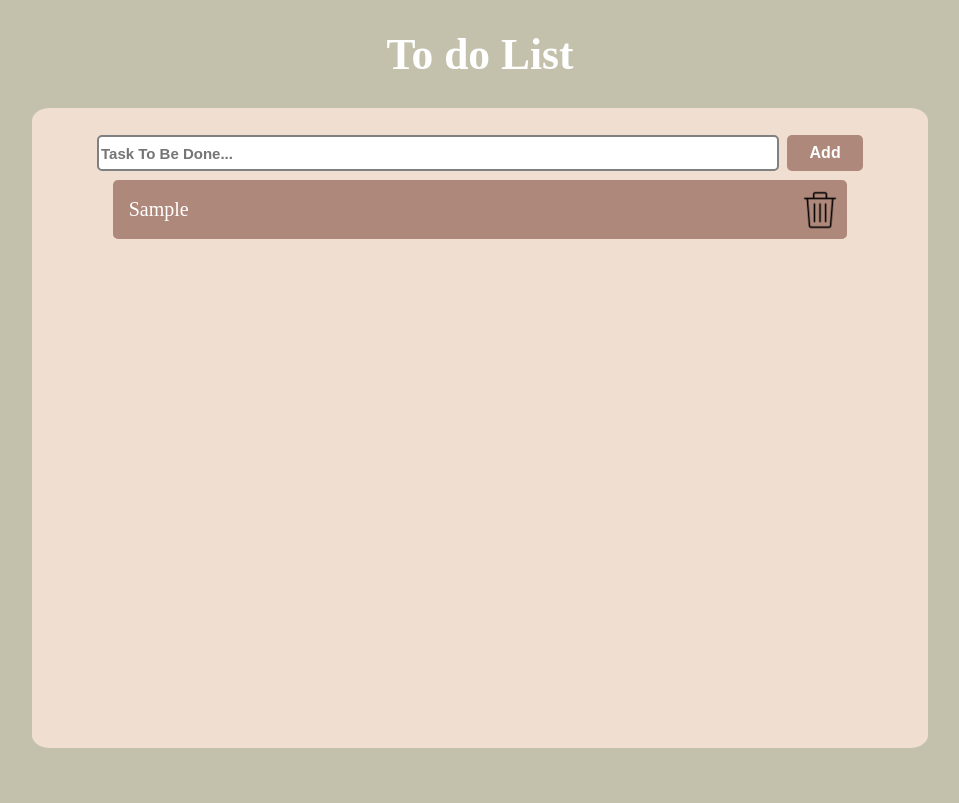
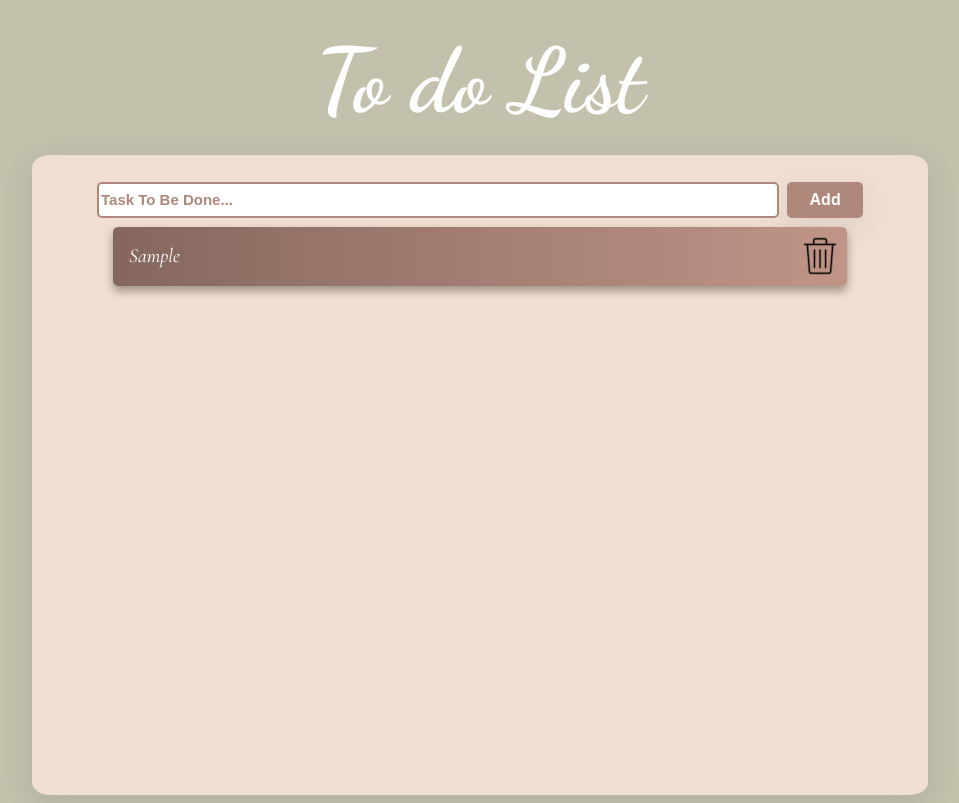
Before and after one commit to Ge0rgeM/ToDoList, a plain HTML site: page index.html in a window 1280 px wide. Both pictures are taken after typing "Sample" into the empty fields and a click on the button "Add". Shown: the whole page, without its empty margins (160-1119 px from the left). Drawn offline with nearby package versions, Linux system fonts and the light colour scheme; a web font is replaced by a local one.

Commit message:
Update index.html

```diff
--- a/index.html
+++ b/index.html
@@ -4,7 +4,18 @@
     <meta charset="UTF-8">
     <meta http-equiv="X-UA-Compatible" content="IE=edge">
     <meta name="viewport" content="width=device-width, initial-scale=1.0">
-    <title>Document</title>
+    <link rel="preconnect" href="https://fonts.googleapis.com">
+    <link rel="preconnect" href="https://fonts.gstatic.com" crossorigin>
+    <link href="https://fonts.googleapis.com/css2?family=Shalimar&display=swap" rel="stylesheet">
+    <link rel="preconnect" href="https://fonts.googleapis.com">
+    <link rel="preconnect" href="https://fonts.gstatic.com" crossorigin>
+    <link href="https://fonts.googleapis.com/css2?family=Dancing+Script:wght@700&family=Shalimar&display=swap" rel="stylesheet">
+    <link rel="preconnect" href="https://fonts.googleapis.com">
+    <link rel="preconnect" href="https://fonts.gstatic.com" crossorigin>
+    <link href="https://fonts.googleapis.com/css2?family=Cormorant+Garamond:ital@1&display=swap" rel="stylesheet">
+    <meta property="og:image" content="./ToDoList.png"/>
+    <meta name="description" content="To Do List for future ">
+    <title>To Do List</title>
 </head>
 <style type="text/css">
     body{
@@ -13,7 +24,9 @@
     #header{
         text-align: center;
         color: white;
-        font-size: 1.7vw;
+        padding: 20px 0 20px 0;
+        font-size: 7vw;
+        font-family: 'Dancing Script',Verdana, sans-serif, cursive;
     }
     #container{
         width: 70vw;
@@ -21,6 +34,7 @@
         background-color: #F0DED0;
         border-radius: 2%;
         margin: auto;
+        box-shadow: rgba(100, 100, 111, 0.2) 0px 7px 29px 0px;
     }
     #task{
         display: flex;
@@ -31,10 +45,16 @@
         width: 80%;
         height: 30px;
         border-radius: 5px;
-        border: 2px solid gray;
+        border: 2px solid #AE887B;
         margin: 0 1% 0 0;
         font-size: 15px;
         font-weight: bold;
+    }
+    #task input:focus{
+        outline: #AE887B;
+    }
+    #task input::placeholder{
+        color: #AE887B;
     }
     #task button{
         color: white;
@@ -46,10 +66,12 @@
         font-size: 16px;
         background-color: #AE887B;
         font-weight: bold;
-        transition: 1.2s;
+        transition: 1s;
+        box-shadow: rgba(149, 157, 165, 0.2) 0px 8px 24px;
     }
     #task button:hover{
-        background-color: rgba(0, 0, 255, 0.621);
+        background-color: #c09587;
+        /* background-color: rgba(0, 0, 255, 0.621); */
     }
     #information{
         display: flex;
@@ -68,9 +90,11 @@
         border-width: 3px;
         margin: 1% 0 1% 0;
         background-color: #AE887B;
+        background: linear-gradient(90deg,#85675d 0%,#c09587 100%);
         /* background: linear-gradient(90deg,rgb(58, 7, 154) 0%,rgb(84, 8, 225) 100%); */
         padding: 0 1% 0 1%;
         word-break: break-all;
+        box-shadow: rgba(0, 0, 0, 0.35) 0px 5px 10px;
     }
     .list .text {
         cursor: pointer;
@@ -80,6 +104,7 @@
         display: flex;
         align-items: center;
         padding: 1%;
+        font-family: 'Cormorant Garamond', serif;
     }
     .butn{
         display: flex;
@@ -98,14 +123,13 @@
     }
     .list:hover{
         transform: scale(1.02);
-        background: linear-gradient(90deg,rgb(71, 9, 187) 0%,rgb(91, 8, 246) 100%);
+        background-color: #AE887B;
+        /* background: linear-gradient(90deg,rgb(71, 9, 187) 0%,rgb(91, 8, 246) 100%); */
     }
 </style>
 <body>
     <div id="header">
-        <h1>
-            To do List
-        </h1>
+        To do List
     </div>
     <div id="container">
         <div id="task">
```
